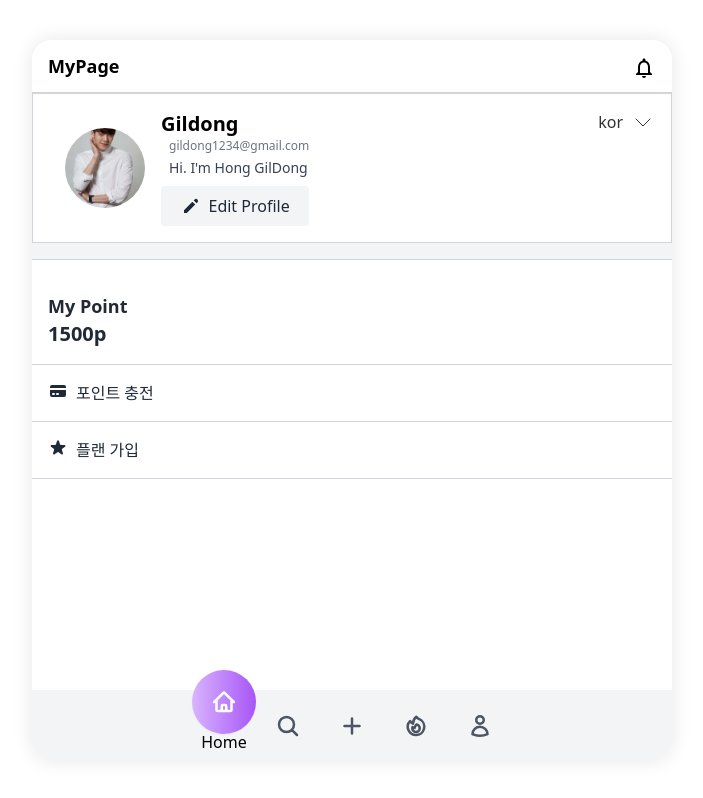
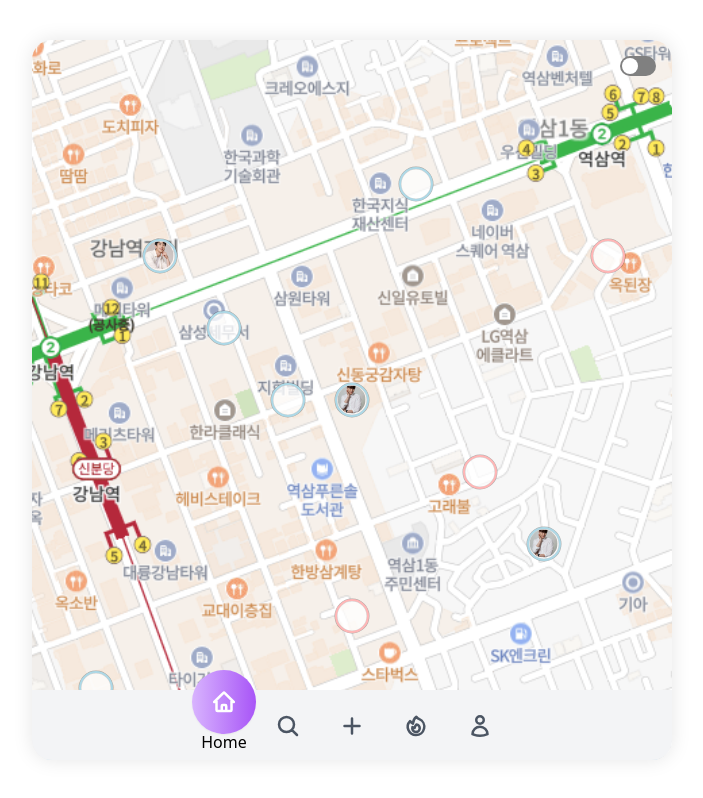
Before and after one commit to Codgm/PinAD_TedinIT, a Next.js app: page /homepage in a window 1280 px wide. Shown: the whole page, without its empty margins (288-991 px from the left). Built offline with nearby package versions, Linux system fonts and the light colour scheme.

Commit message:
feat-nav바 동작처리

```diff
--- a/src/app/components/home2.js
+++ b/src/app/components/home2.js
@@ -16,7 +16,7 @@ export default function Home2() {
   const [isChecked, setIsChecked] = useState(false);
   const [isModalOpen, setIsModalOpen] = useState(false);
   const [isSearchBarOpen, setIsSearchBarOpen] = useState(false);
-  const [isWriteModalOpen, setIsWriteModalOpen] = useState(false);
+  const [isWriteModalOpen, setIsWriteModalOpen] = useState(1);
 
   const [notifications, setNotifications] = useState([
     { text: "새로운 여행 추천이 도착했습니다!", isRead: false },
@@ -53,8 +53,8 @@ export default function Home2() {
   };
 
   const openWriteModal = () => setIsWriteModalOpen(true);
-  const closeWriteModal = () => setIsWriteModalOpen(false);
-
+  const closeWriteModal = () => setIsWriteModalOpen(1);
+  const sssModal = (e) => setIsWriteModalOpen(e);
   function formatDateToString(date) {
     // 연, 월, 일, 시, 분, 초를 추출
     const year = date.getFullYear();
@@ -106,7 +106,7 @@ export default function Home2() {
 
   return (
     <div className={styles.pageWrapper}>
-      {isWriteModalOpen && (
+      {isWriteModalOpen==3 && (
         <WritePinStory isOpen={isWriteModalOpen} closeModal={closeWriteModal} addPin={addPin} />
       )}
       <div className={styles.container}>
@@ -122,17 +122,24 @@ export default function Home2() {
               </svg>
             </span> */}
             {/* <LanguageSwitcher></LanguageSwitcher>             */}
-            {/* <label className={styles.switch}>
+            <label className={styles.switch}>
               <input
                 type="checkbox"
                 checked={isChecked}
                 onChange={handleChange}
               />
               <span className={styles.slider}></span>
-            </label> */}
-            {/* <MapList pins={pins} showAllPins={!isChecked}/> */}
-            <ProfileUI/>
-            {/* <NewUI/> */}
+            </label>
+            {/* MapList가 isWriteModalOpen이 1 또는 3일 때 보이도록 설정 */}
+            {(isWriteModalOpen === 1 || isWriteModalOpen === 3) && (
+              <MapList pins={pins} showAllPins={!isChecked} />
+            )}
+
+            {/* ProfileUI가 isWriteModalOpen이 5일 때 보이도록 설정 */}
+            {isWriteModalOpen === 5 && <ProfileUI />}
+
+            {/* NewUI가 isWriteModalOpen이 4일 때 보이도록 설정 */}
+            {isWriteModalOpen === 4 && <NewUI />}
             {/* {isChecked ? <PopularRecentPinStory/> : <MapList pins={pins} showAllPins={!isChecked} />} */}
             {isSearchBarOpen && (
               <div className={styles.searchBarModal}>
@@ -152,7 +159,7 @@ export default function Home2() {
             {/* <PopularRecentPinStory/> */}
           </section>
         </main>
-        <NavBar writeModal={()=>setIsWriteModalOpen(true)}/>
+        <NavBar writeModal={sssModal}/>
       </div>
 
       {/* <NotificationModal
--- a/src/app/components/navbar.js
+++ b/src/app/components/navbar.js
@@ -9,19 +9,21 @@ const NavBar = ({ writeModal, popularstory }) => {
                 <path strokeLinecap="round" strokeLinejoin="round" d="m2.25 12 8.954-8.955c.44-.439 1.152-.439 1.591 0L21.75 12M4.5 9.75v10.125c0 .621.504 1.125 1.125 1.125H9.75v-4.875c0-.621.504-1.125 1.125-1.125h2.25c.621 0 1.125.504 1.125 1.125V21h4.125c.621 0 1.125-.504 1.125-1.125V9.75M8.25 21h8.25" />
             </svg>),
             dis: "-translate-x-32"
+            ,action: ()=>writeModal(1)
         },
         { name: "Search", icon:
             (<svg xmlns="http://www.w3.org/2000/svg" fill="none" viewBox="0 0 24 24" strokeWidth="2.5" stroke="currentColor" className="size-6">
                 <path strokeLinecap="round" strokeLinejoin="round" d="m21 21-5.197-5.197m0 0A7.5 7.5 0 1 0 5.196 5.196a7.5 7.5 0 0 0 10.607 10.607Z" />
             </svg>),
             dis: "-translate-x-16"
+            ,action: ()=>writeModal(2)
         },
         { name: "Add", icon:
             (<svg xmlns="http://www.w3.org/2000/svg" fill="none" viewBox="0 0 24 24" strokeWidth="2.5" stroke="currentColor" className="size-6">
                 <path strokeLinecap="round" strokeLinejoin="round" d="M12 4.5v15m7.5-7.5h-15" />
             </svg>),
             dis: "translate-x-0",
-            action: () => writeModal()
+            action: ()=>writeModal(3)
         },
         { name: "Hot", icon:
             (<svg xmlns="http://www.w3.org/2000/svg" fill="none" viewBox="0 0 24 24" strokeWidth="2.5" stroke="currentColor" className="size-6">
@@ -29,12 +31,15 @@ const NavBar = ({ writeModal, popularstory }) => {
                 <path strokeLinecap="round" strokeLinejoin="round" d="M12 18a3.75 3.75 0 0 0 .495-7.468 5.99 5.99 0 0 0-1.925 3.547 5.975 5.975 0 0 1-2.133-1.001A3.75 3.75 0 0 0 12 18Z" />
             </svg>),
             dis: "translate-x-16"
+            ,action: ()=>writeModal(4)
         },
         { name: "Profile", icon:
             (<svg xmlns="http://www.w3.org/2000/svg" fill="none" viewBox="0 0 24 24" strokeWidth="2.5" stroke="currentColor" className="size-6">
                 <path strokeLinecap="round" strokeLinejoin="round" d="M15.75 6a3.75 3.75 0 1 1-7.5 0 3.75 3.75 0 0 1 7.5 0ZM4.501 20.118a7.5 7.5 0 0 1 14.998 0A17.933 17.933 0 0 1 12 21.75c-2.676 0-5.216-.584-7.499-1.632Z" />
             </svg>),
             dis: "translate-x-32"
+            ,action: ()=>writeModal(5)
+
         },
     ];
 
```
